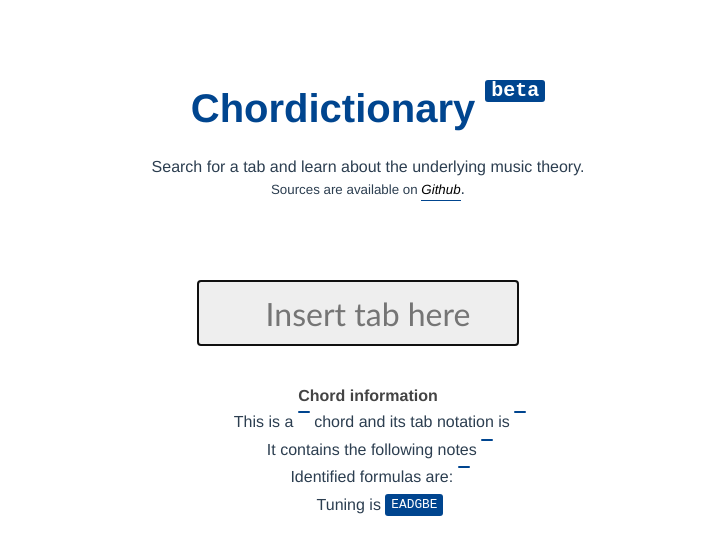
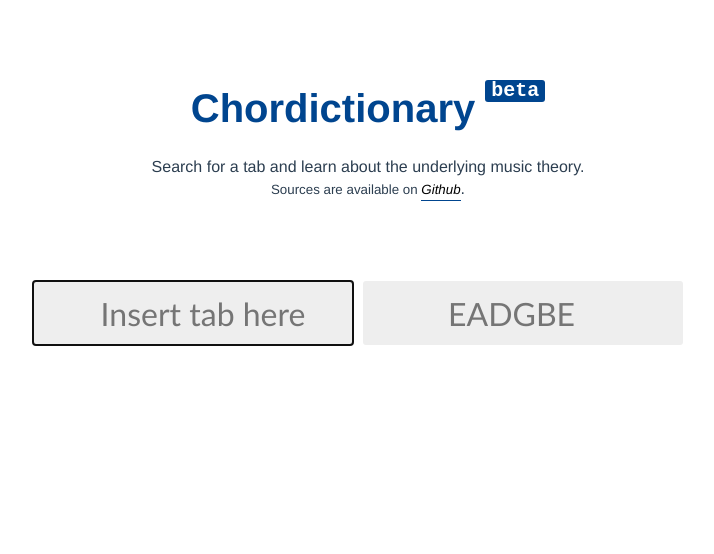
Before and after one commit to greird/chordictionary-website, a Vue app: page / in a window 1280 px wide. Shown: the top 554 px of the page, without its empty margins (272-986 px from the left). Built offline with nearby package versions, Linux system fonts and the light colour scheme.

Commit message:
Now handle custom instrument tuning

```diff
--- a/src/App.vue
+++ b/src/App.vue
@@ -3,17 +3,17 @@
 		<masthead />
 		<searchbar
 		v-on:newtab="findTab"
-			v-bind:inputLength="this.tuning.length"
+		v-bind:inputLength="tuning.length > 0 ? tuning.length : 6"
 		/>
 		<chordinfo
-			v-if="!message"
+		v-if="chordName && !message"
 		v-bind:chordName="chordName"
 		v-bind:chordTab="tab"
 		v-bind:chordNotes="chordNotes"
 		v-bind:chordFormulas="chordFormulas"
 		v-bind:chordTuning="tuning"
 		/>
-		<p v-else>{{ message }}</p>
+		<p v-if="message">{{ message }}</p>
 	</div>
 </template>
 
@@ -33,11 +33,8 @@
 			return {
 				Chordictionary: require('./assets/vendors/js/chordictionary.js'), // load ChordictionaryJS lib
 				instrument: null,
-				tuning: 'EADGBE',
-				fretNumber: 24,
-				fretsToDisplay: 7,
-				maxSpan: 4,
 				message: '',
+				tuning: '',
 				tab: '',
 				chordName: '',
 				chordNotes: '',
@@ -45,29 +42,38 @@
 			}
 		},
 		methods: {
-			findTab(inputTab) {
-				if (inputTab.length === this.tuning.length) {
+			findTab(inputTab, inputTuning) {
+				// Create new instrument
+				try {
+					this.instrument = new this.Chordictionary.Instrument(inputTuning, 24, 7, 4);
+					this.tuning = this.instrument.tuning.join('')
+				} catch (e) {
+					this.message = 'Woops, check your tuning, you sound a bit out of tune!';
+				}
 
-					let chordInfo = this.instrument.getChordInfo(inputTab);
+				// Search for the tab in Chordictionary
+				try {
+					this.tab = inputTab;
+
+					if (this.tab.length === this.tuning.length) {
+
+						let chordInfo = this.instrument.getChordInfo(this.tab);
 
 						if (chordInfo.error) {
 							this.message = chordInfo.error;
-						this.tab = '';
-
 						} else {
-						this.tab = inputTab;
 							this.chordName = chordInfo.name.join(', ');
 							this.chordNotes = chordInfo.notes;
 							this.chordFormulas = chordInfo.formula;
 							this.message = '';
 						}
 					} else {
-					this.message = 'Invalid tab.';
+						this.message = 'The tab length should be the same as the tuning.';
+					}
+				} catch (e) {
+					console.log(e);
 				}
 			}
-		},
-		created() {
-			this.instrument = new this.Chordictionary.Instrument('EADGBE', 24, 7, 4); // Define default instrument
 		}
 	}
 </script>
--- a/src/assets/css/chordictionary.css
+++ b/src/assets/css/chordictionary.css
@@ -18,11 +18,12 @@
 	color: #00458F;
 }
 
-input#inputTab {
+input#inputTab, input#inputTuning {
 	text-align: center;
 	font-size: 2em;
 	width: 10em;
 	height: 2em;
+	margin: 0 5px;
 }
 
 #chord-layout {
--- a/src/components/searchbar.vue
+++ b/src/components/searchbar.vue
@@ -8,6 +8,19 @@
 				v-on:change="findTab"
 				v-focus
 				/>
+
+				<input id="inputTuning" type="text" list="tunings" name="tuning" placeholder="EADGBE"
+				v-model.lazy.trim="inputTuning"
+				v-on:change="findTab"
+				/>
+				<datalist id="tunings">
+					<option value="EADGBE" label="Guitar Standard" />
+					<option value="DADGAD" label="Guitar D Modal" />
+					<option value="GGDGBD" label="Guitar Open G" />
+					<option value="EADG" label="Bass" />
+					<option value="GCEA" label="Ukulele" />
+					<option value="GDAE" label="Violin" />
+				</datalist>
 			</fieldset>
 		</form>
 	</div>
@@ -18,11 +31,15 @@
 		name: 'searchbar',
 		props: ['inputLength'],
 		data() {
-			return { inputTab: '' }
+			return {
+				inputTab: '',
+				inputTuning: ''
+			}
 		},
 		methods: {
 			findTab() {
-				this.$emit('newtab', this.inputTab);
+				if (!this.inputTuning) this.inputTuning = 'EADGBE';
+				this.$emit('newtab', this.inputTab, this.inputTuning);
 			}
 		},
 		directives: {
```
Also changed, not shown: src/assets/vendors/js/chordictionary.js, 1 other file (tests, documents, lock files or other folders). Lines whose indentation alone changed are shown as unchanged.
